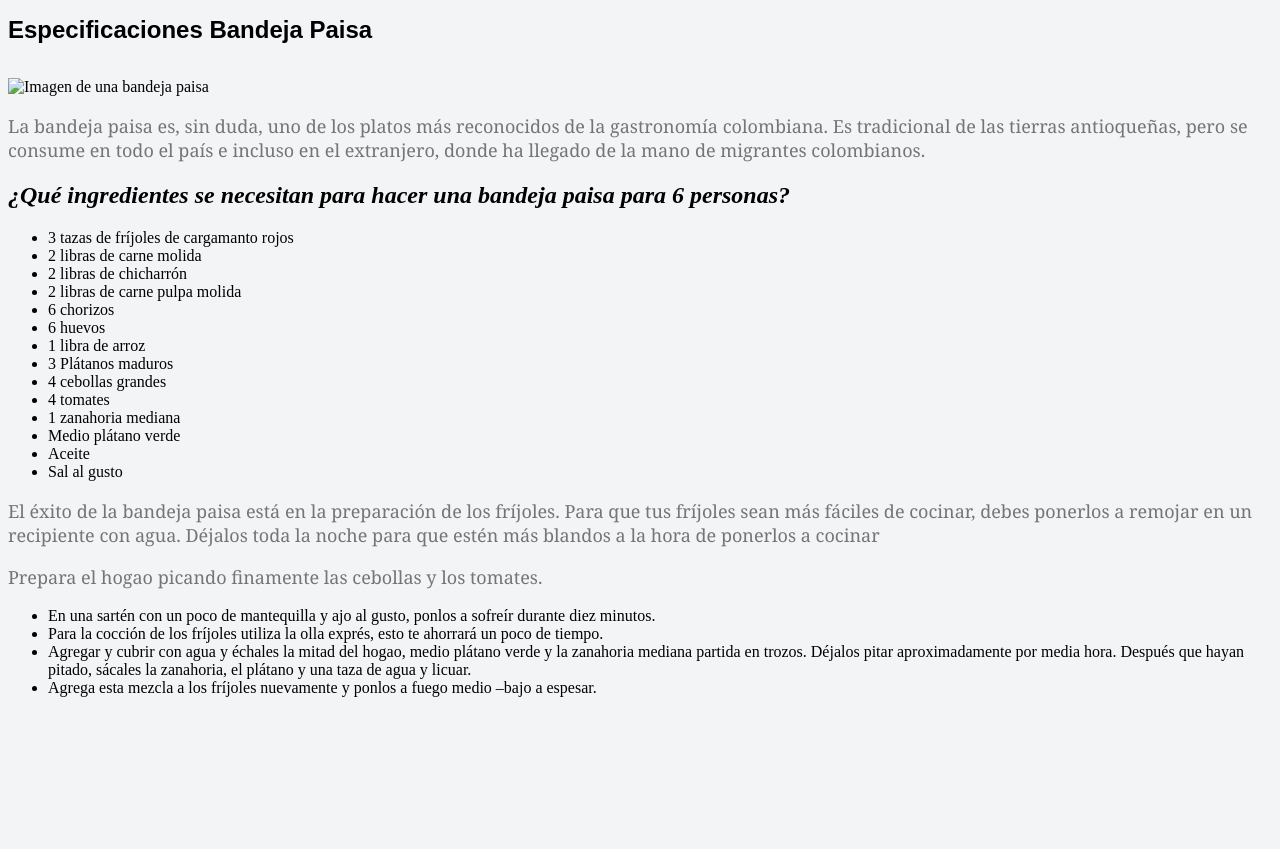
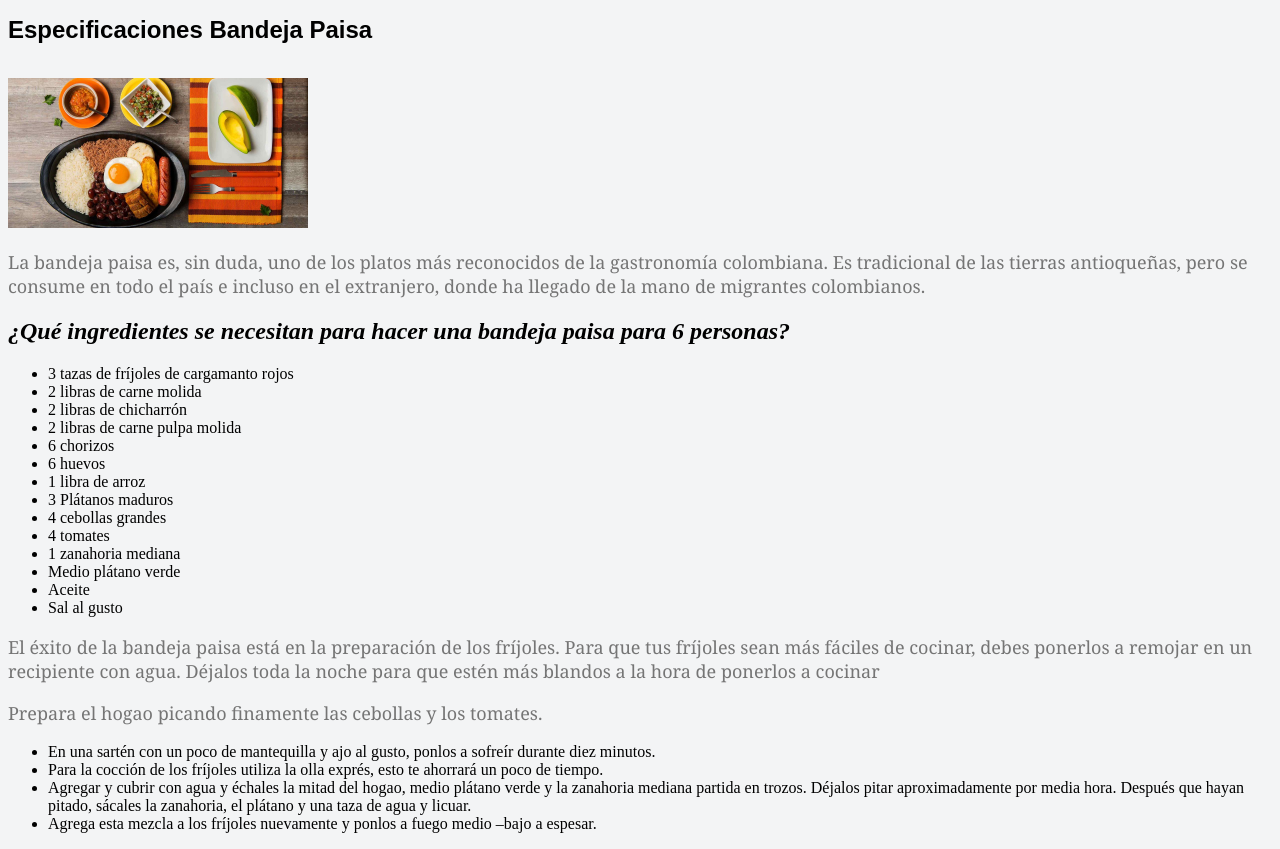
Before and after one commit to PaulaGualt/TareaRecetaBandejaPaisa, a plain HTML site: page Tarea-01/index.html in a window 1280 px wide. Before the commit the page ends 800 px from the top, so only its background shows below. Drawn offline with Linux system fonts and the light colour scheme.

Commit message:
se cambio la imagen de bandeja paisa

```diff
--- a/Tarea-01/index.html
+++ b/Tarea-01/index.html
@@ -11,7 +11,7 @@
 
 <body>
     <h1 id="título-principal">Especificaciones Bandeja Paisa</h1><br>
-    <img src="./images/img1.jfif"
+    <img src="./images/BandejaPaisa.jpg"
         alt="Imagen de una bandeja paisa" title="Bandeja Paisa" width="300px">
     <p class="descripción">La bandeja paisa es, sin duda, uno de los platos más reconocidos de la gastronomía colombiana. Es tradicional de
         las tierras antioqueñas, pero se consume en todo el país e incluso en el extranjero, donde ha llegado de la mano
```
Also changed, not shown: Tarea-01/images/BandejaPaisa.jpg (added).
